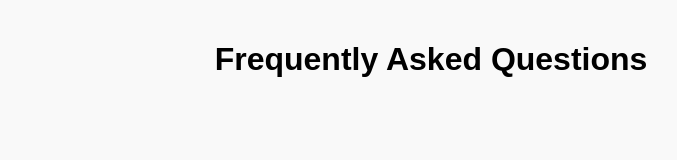
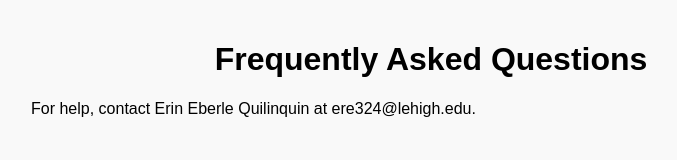
Before and after one commit to equbed/BehindTheMaps, a plain HTML site: page index.html in a window 1280 px wide. Shown: the whole page, without its empty margins (209-886 px from the left). Drawn offline with Linux system fonts and the light colour scheme.

Commit message:
Update index.html
Update

```diff
--- a/index.html
+++ b/index.html
@@ -128,6 +128,6 @@
       });
     });
 </script>
-
+<p>For help, contact Erin Eberle Quilinquin at ere324@lehigh.edu.</p>
 </body>
 </html>
```
